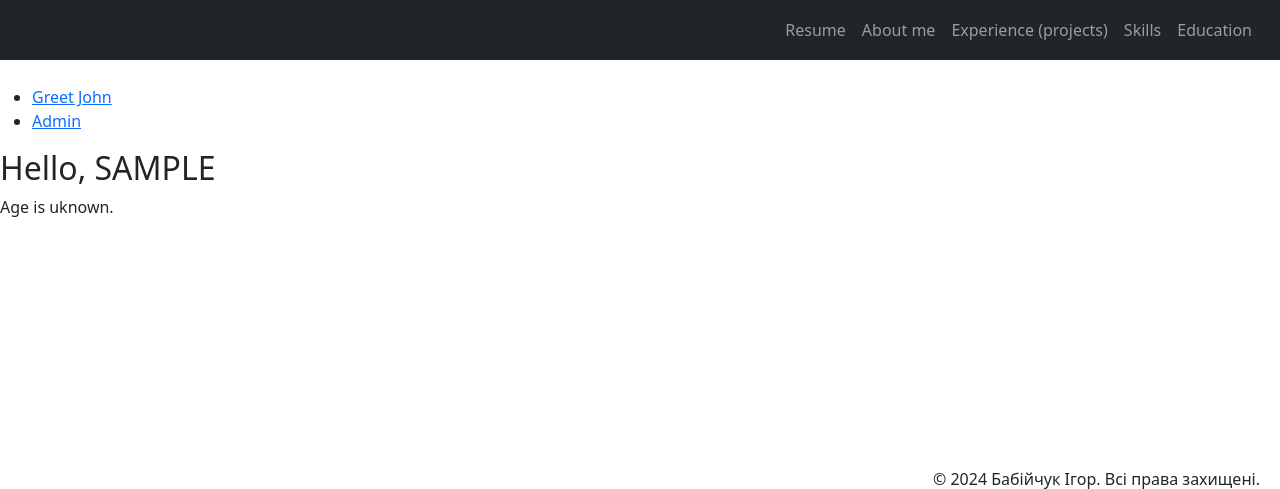
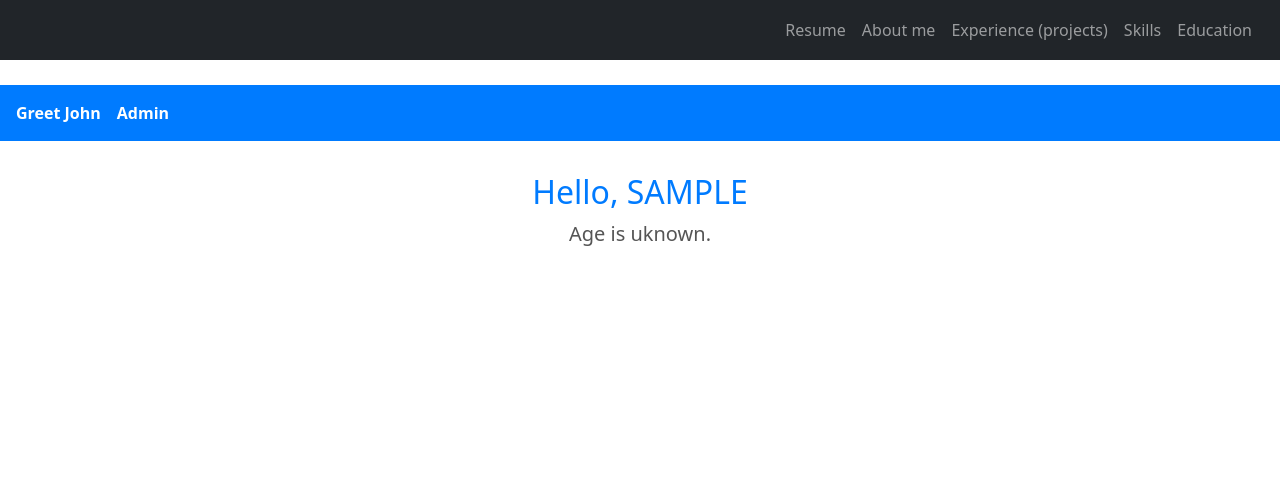
Before and after one commit to I1hor/flask-app-lab, a Flask app: a page that uses app/users/templates/users/hi.html in a window 1280 px wide. Shown: the top 489 px of the page. Run offline with Flask 3, Linux system fonts and the light colour scheme.

Commit message:
changing styles

```diff
--- a/app/static/css/style.css
+++ b/app/static/css/style.css
@@ -46,3 +46,45 @@
 .container #about, #education, #skills, #experience{
     width: 50%;
 }
+
+.nav-hi {
+    background-color: #007bff;
+    padding: 1rem;
+}
+
+.nav-hi ul {
+    list-style: none;
+    padding: 0;
+    margin: 0;
+    display: flex;
+    gap: 1rem;
+}
+
+.nav-hi ul li {
+    display: inline;
+}
+
+.nav-hi ul li a {
+    color: #fff;
+    text-decoration: none;
+    font-weight: bold;
+}
+
+.nav-hi ul li a:hover {
+    text-decoration: underline;
+}
+
+/* Greeting Section Styles */
+.greeting-h2 {
+    color: #007bff;
+    text-align: center;
+    margin-top: 2rem;
+    font-size: 2rem;
+}
+
+.p-greetings {
+    text-align: center;
+    font-size: 1.25rem;
+    color: #555;
+    margin-top: 0.5rem;
+}
--- a/app/users/templates/users/hi.html
+++ b/app/users/templates/users/hi.html
@@ -4,7 +4,7 @@
 
 {% block content %}
 
-<nav>
+<nav class="nav-hi">
     <ul>
         <li>
             <a href="{{ url_for('user.greetings', name='John', age=30)}}">Greet John</a>
@@ -15,10 +15,10 @@
     </ul>
 </nav>
 
-<h2>Hello, {{ name }}</h2>
+<h2 class="greeting-h2">Hello, {{ name }}</h2>
 {% if age %}
-    <p>You are {{ age }} years old.</p>
+    <p class="p-greetings">You are {{ age }} years old.</p>
 {% else %}
-    <p>Age is uknown.</p>
+    <p class="p-greetings">Age is uknown.</p>
 {% endif %}
 {% endblock %}
```
